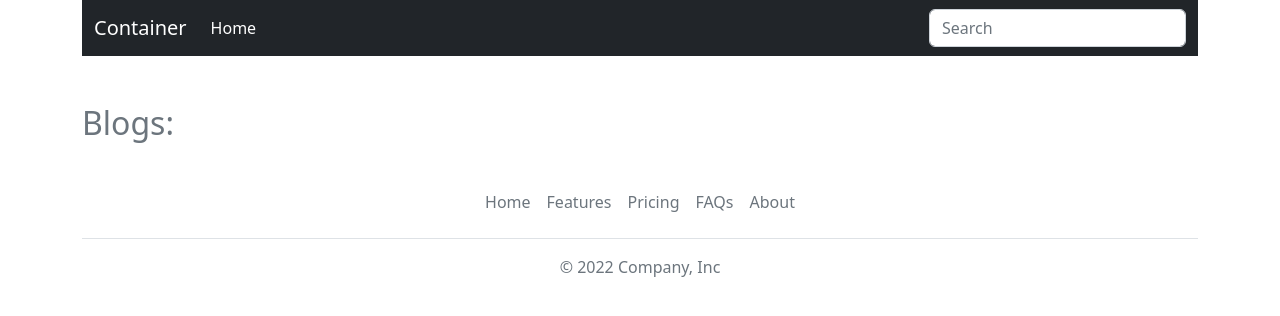
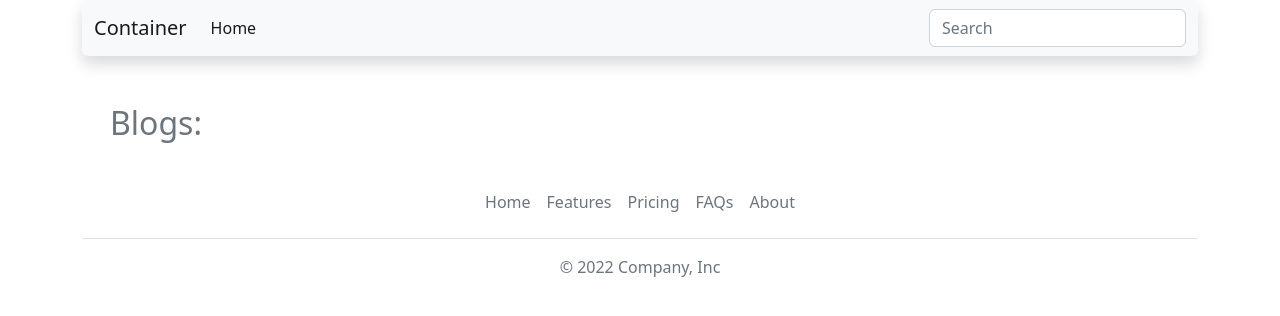
Before and after one commit to santoshrai55/dbe_blogapp, a Django app: page / in a window 1280 px wide. Shown: the top 316 px of the page. Run offline with Django 4.2, Linux system fonts and the light colour scheme; data that the repository does not hold is empty.

Commit message:
chnages in the  templates

```diff
--- a/templates/base.html
+++ b/templates/base.html
@@ -14,7 +14,7 @@
 <body>
     <div class="container">
         <!-- -----Nav Bar --- -->
-        <nav class="navbar navbar-expand-lg navbar-dark bg-dark" aria-label="Eighth navbar example">
+        <nav class="navbar navbar-expand-lg navbar-light bg-light rounded shadow" aria-label="Eighth navbar example">
             <div class="container">
                 <a class="navbar-brand" href="#">Container</a>
                 <button class="navbar-toggler" type="button" data-bs-toggle="collapse"
@@ -46,7 +46,8 @@
                     </form>
                 </div>
             </div>
-        </nav> {% block header-footer %} {% endblock header-footer %}
+        </nav>
+        <div class="container m-3"> {% block header-footer %} {% endblock header-footer %} </div>
         <!-- ------- Footer--- -->
         <footer class="py-3 my-4">
             <ul class="nav justify-content-center border-bottom pb-3 mb-3">
```
